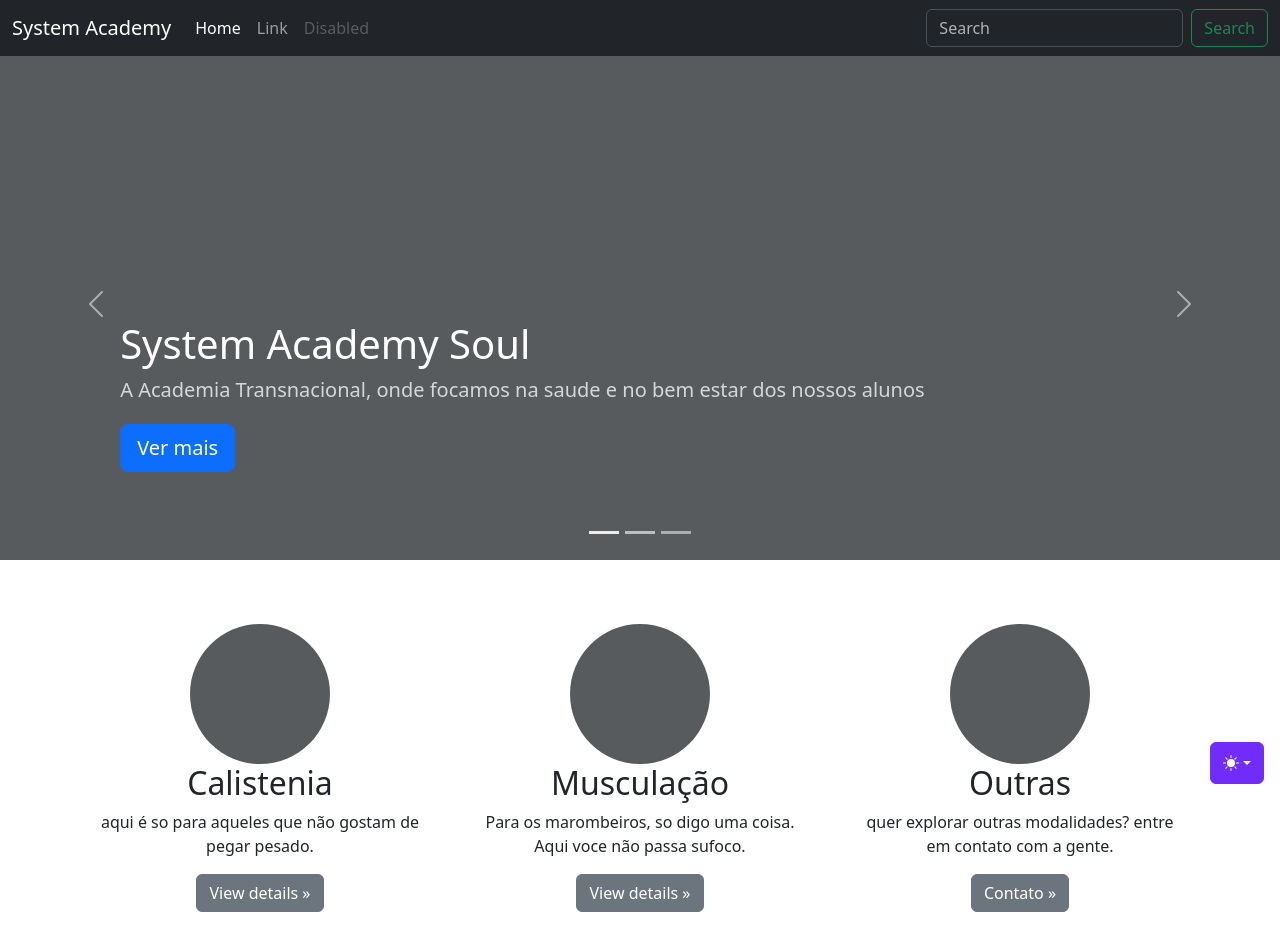
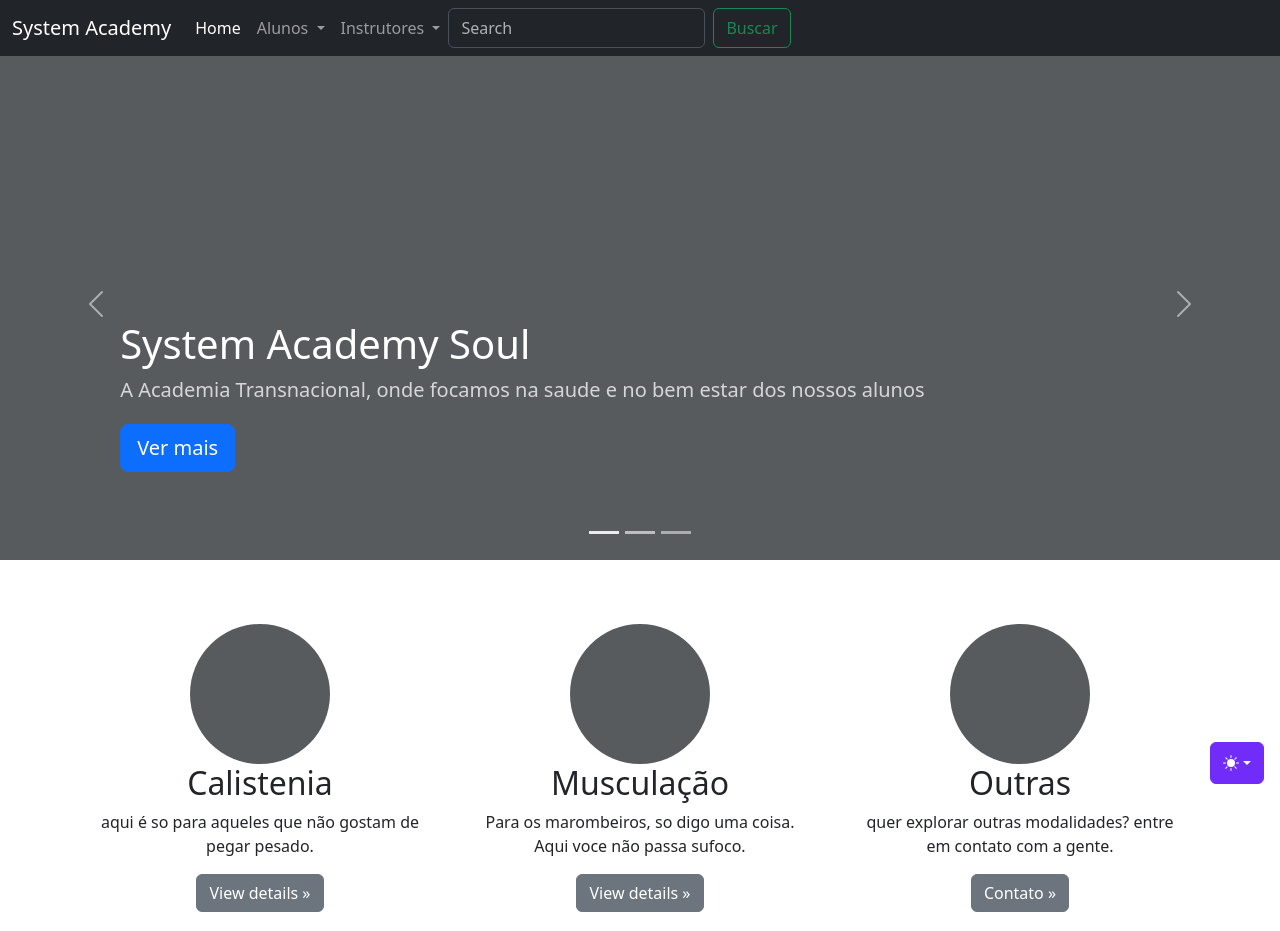
Before and after one commit to gegenevt-ux/Sistema_Gest-o_Academia, a plain HTML site: page Index.html in a window 1280 px wide. Shown: the top 931 px of the page. Drawn offline with Linux system fonts and the light colour scheme.

Commit message:
Implementando o Menu Dropdown

```diff
--- a/Index.html
+++ b/Index.html
@@ -137,22 +137,31 @@
               <li class="nav-item">
                 <a class="nav-link active" aria-current="page" href="#">Home</a>
               </li>
-              <li class="nav-item"><a class="nav-link" href="#">Link</a></li>
-              <li class="nav-item">
-                <a class="nav-link disabled" aria-disabled="true">Disabled</a>
-              </li>
-            </ul>
-            <form class="d-flex" role="search">
-              <input
-                class="form-control me-2"
-                type="search"
-                placeholder="Search"
-                aria-label="Search"
-              />
-              <button class="btn btn-outline-success" type="submit">
-                Search
-              </button>
-            </form>
+             <!---Começo do menu dropdown-->
+              <li class="nav-item dropdown">
+          <a class="nav-link dropdown-toggle" href="#" role="button" data-bs-toggle="dropdown" aria-expanded="false">
+            Alunos
+          </a>
+          <ul class="dropdown-menu">
+            <li><a class="dropdown-item" href="Cadastro_Alunos.html">Cadastro de Alunos</a></li>
+            <li><a class="dropdown-item" href="Listar_Alunos.html">Listar Alunos</a></li>
+          </ul>
+        </li>
+        <li class="nav-item dropdown">
+          <a class="nav-link dropdown-toggle" href="#" role="button" data-bs-toggle="dropdown" aria-expanded="false">
+            Instrutores
+          </a>
+          <ul class="dropdown-menu">
+            <li><a class="dropdown-item" href="Cadastro_Instrutores.html">Cadastro de Instrutores</a></li>
+            <li><a class="dropdown-item" href="listar_Instrutores.html">Lista de Instrutores</a></li>
+          </ul>
+        </li>
+
+        <!---Fim do menu dropdown-->
+        <form class="d-flex" role="search">
+        <input class="form-control me-2" type="search" placeholder="Search" aria-label="Search"/>
+        <button class="btn btn-outline-success" type="submit">Buscar</button>
+      </form>
           </div>
         </div>
       </nav>
```
